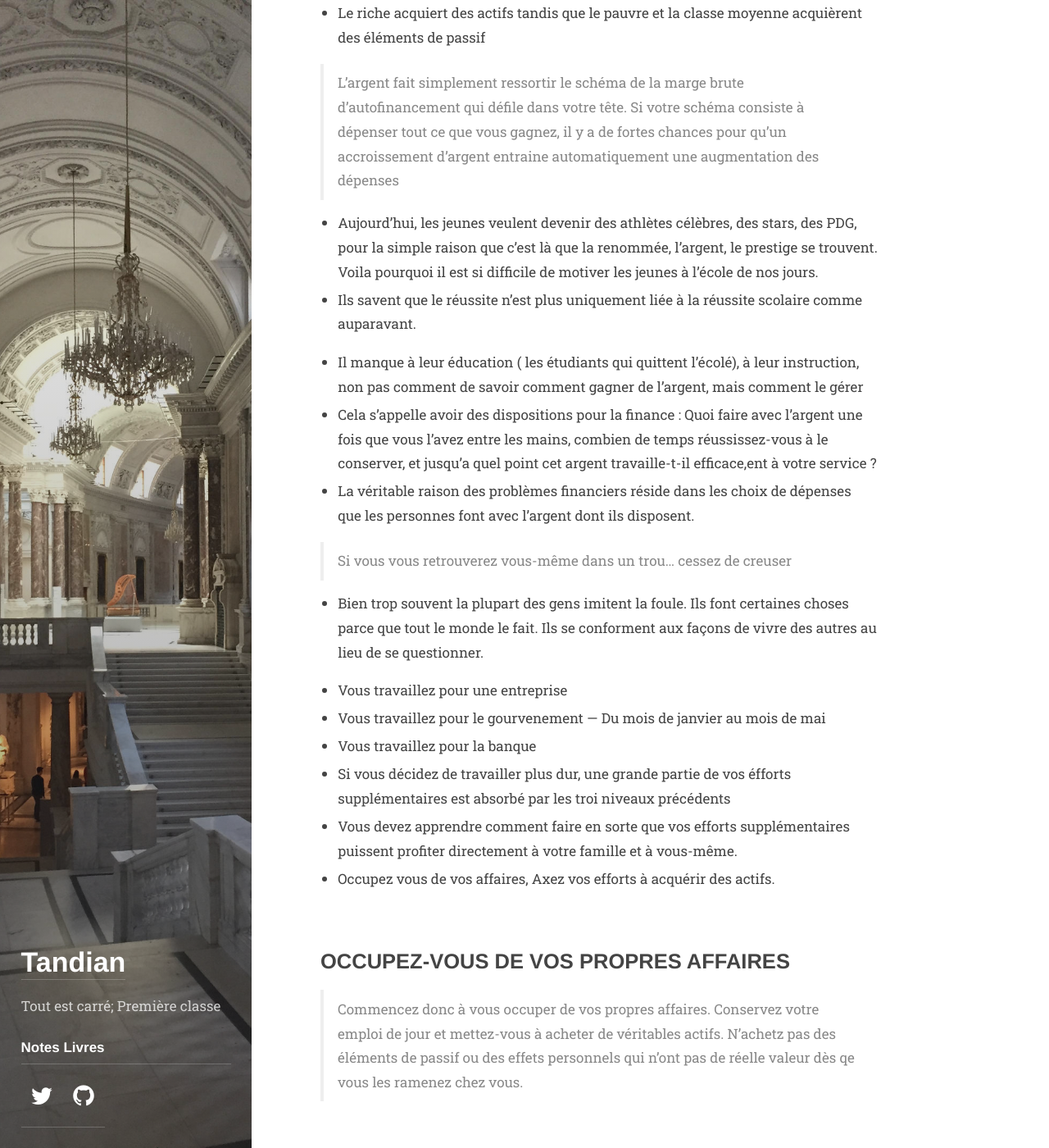
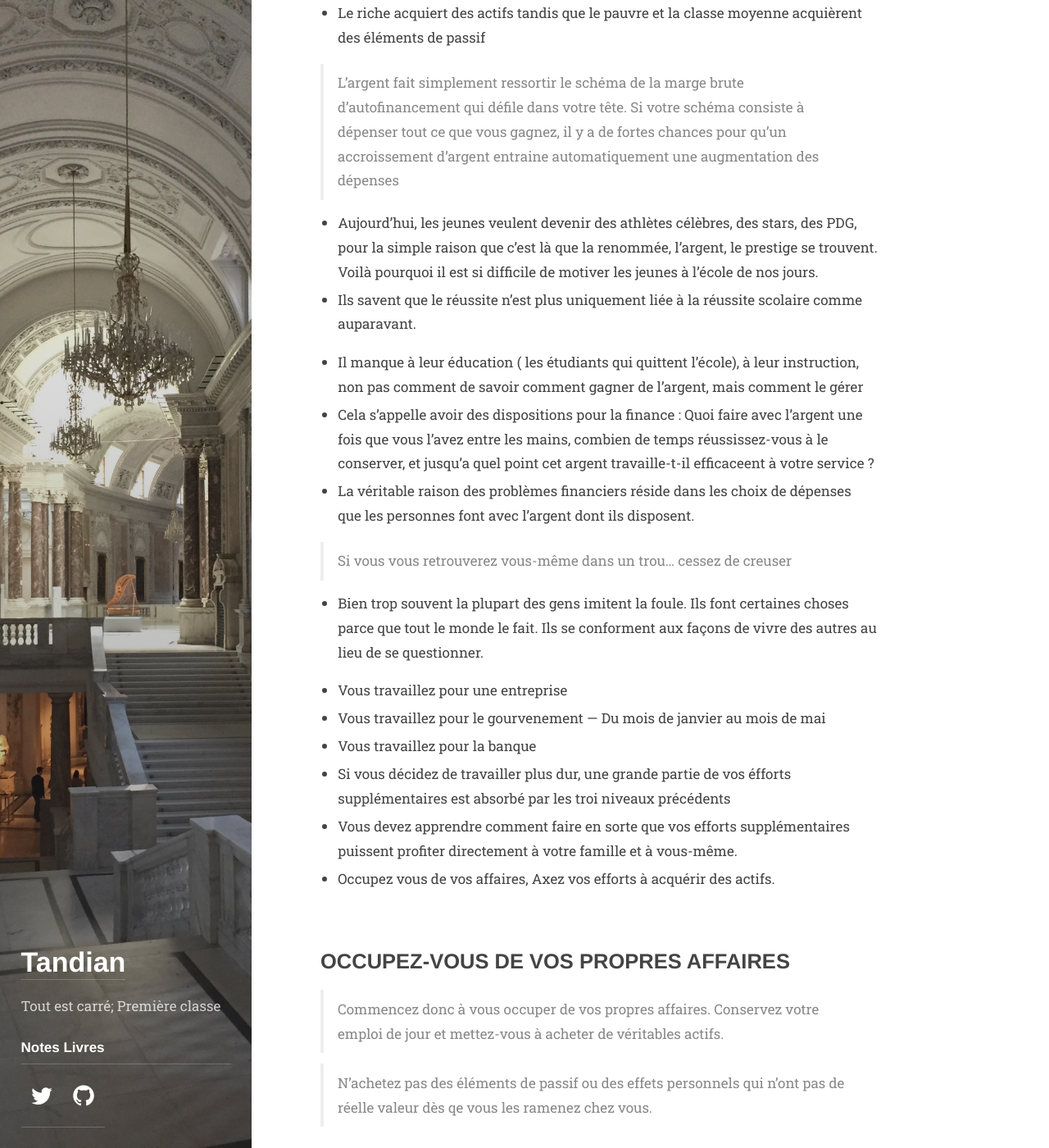
Before and after one commit to abdoulaye-tnd/tandian, a Jekyll site: the page built from books/Pereriche.md, in a window 1280 px wide and 1400 px high, scrolled down 2099 px. Shown: the whole window at 82% size. Built offline with Jekyll 4.4.1, drawn with Linux system fonts in a browser that asks for light colours; some web fonts are replaced; some of the changed text lies outside the part shown.

Commit message:
Update Pereriche.md

```diff
--- a/books/Pereriche.md
+++ b/books/Pereriche.md
@@ -57,11 +57,11 @@
 > Si votre schéma consiste à dépenser tout ce que vous gagnez, il y a de fortes chances pour qu'un accroissement d'argent entraine automatiquement une augmentation des dépenses
 
 
-- Aujourd'hui, les jeunes veulent devenir des athlètes célèbres, des stars, des PDG, pour la simple raison que c'est là que la renommée, l'argent, le prestige se trouvent. Voila pourquoi il est si difficile de motiver les jeunes à l'école de nos jours.
+- Aujourd'hui, les jeunes veulent devenir des athlètes célèbres, des stars, des PDG, pour la simple raison que c'est là que la renommée, l'argent, le prestige se trouvent. Voilà pourquoi il est si difficile de motiver les jeunes à l'école de nos jours.
 - Ils savent que le réussite n'est plus uniquement liée à la réussite scolaire comme auparavant.
 
-- Il manque à leur éducation ( les étudiants qui quittent l'écolé), à leur instruction, non pas comment de savoir comment gagner de l'argent, mais comment le gérer
-- Cela s'appelle avoir des dispositions pour la finance : Quoi faire avec l'argent une fois que vous l'avez entre les mains, combien de temps réussissez-vous à le conserver, et jusqu'a quel point cet argent travaille-t-il efficace,ent à votre service ?
+- Il manque à leur éducation ( les étudiants qui quittent l'école), à leur instruction, non pas comment de savoir comment gagner de l'argent, mais comment le gérer
+- Cela s'appelle avoir des dispositions pour la finance : Quoi faire avec l'argent une fois que vous l'avez entre les mains, combien de temps réussissez-vous à le conserver, et jusqu'a quel point cet argent travaille-t-il efficaceent à votre service ?
 - La véritable raison des problèmes financiers réside dans les choix de dépenses que les personnes font avec l'argent dont ils disposent.
 
 > Si vous vous retrouverez vous-même dans un trou... cessez de creuser
@@ -79,17 +79,18 @@
 ## OCCUPEZ-VOUS DE VOS PROPRES AFFAIRES
 
 > Commencez donc à vous occuper de vos propres affaires. Conservez votre emploi de jour et mettez-vous à acheter de véritables actifs.
-> N'achetz pas des éléments de passif ou des effets personnels qui n'ont pas de réelle valeur dès qe vous les ramenez chez vous.
 
-### Actifs proposés par Robert Kiyosaki :
-> -Des entreprises qui ne requièrent pas ma présence
+> N'achetez pas des éléments de passif ou des effets personnels qui n'ont pas de réelle valeur dès qe vous les ramenez chez vous.
+
+### Actifs proposés par Robert Kiyosaki
+> - Des entreprises qui ne requièrent pas ma présence
 - Les Actions et obligations
 - Les biens immobiliers qui génèrent des revenus
 - Les reconnaissances de dette
 - Tout ce qui prend de la valeur et trouve facilement un débouché.
 
 - Occupez vous de vos propres affaires : Edifiez votre colone de l'actif et veuillez à ce qu'elle reste solide
-- Quand un dollar y entre, ne l'en laissez jamais sortir. Il devient votre votre employé et travaille 24/7.
+- Quand un dollar y entre, ne l'en laissez jamais sortir. Il devient votre employé et travaille 24/7.
 - Conservez votre emploi de jour, Soyez un employé qui travaille dur, mais continuez d'ériger, de construire cette colonne de l'actif.
 
 ## L'HISTORIQUE DES TAXES ET LE POUVOIR DES ENTREPRISES
@@ -109,7 +110,7 @@
 - La majorité des individus ne connaissent qu'une seule solution travailler dur, économiser et emprunter.
 
 - Les pauvres et la classe moyenne travaillent pour gagner de l'argent. les riches produisent de l'argent
-- Plus vous pensez que l'argent est réel et plus dur vous travaillerez pour le gagner. SI vous parvenez à comprendre que l'argent n'est pas réel, alors vous vous enrichirez plus vite.
+- Plus vous pensez que l'argent est réel et plus dur vous travaillerez pour le gagner. Si vous parvenez à comprendre que l'argent n'est pas réel, alors vous vous enrichirez plus vite.
 - Notre esprit est l'actif le plus puissant et le plus unique que nous possédons tous.
 - Un esprit bien entrainé peut produire d'énormes richesses.
 - Un esprit qui n'est pas entrainé peut produire une extrême pauvreté.
@@ -129,6 +130,7 @@
 - Les travailleurs prennent-ils leur avenir en considération ou bien se contentent-ils d'attendre leur prochaine paye, sans jamais se questionner sur la direction qu'ils empruntent ?
 
 > "Lesquels d'entre vous peuvent préparer un meilleur hamburger que McDonald's ? " Presque tous les étudiants lévent la main, Je leur demande ensuite " Par conséquent, si la plupart d'entre vous peuvent préparer un meilleur hamburger, comment se fait-il que McDonald's fasse plus d'argent que vous ? "
+
 > La raison est évidente: McDonald's excelle dans les systèmes commerciaux. La raison pour laquelle tant de gens talentueux sont pauvres est qu'ils se concentrent à fabriquer un meilleur hamburger et connaissent peu de choses ou rien du tout en ce qui a trait aux systèmes commerciaux
 
 - Beaucoup de gens se concentrent à perfectionner leur habilité à préparer un meilleur hamburger au lieu d'améliorer leurs aptitudes à vendre le hamburger et à tenir parole en ce qui a trait à ce produit
```
Also changed, not shown: other parts of books/Pereriche.md (+11 -11 lines).
